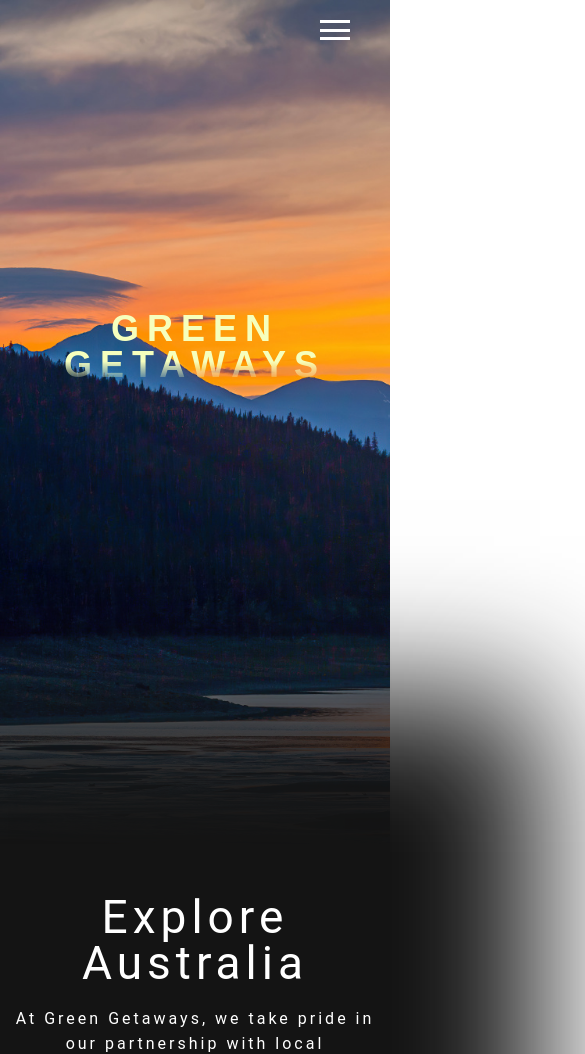
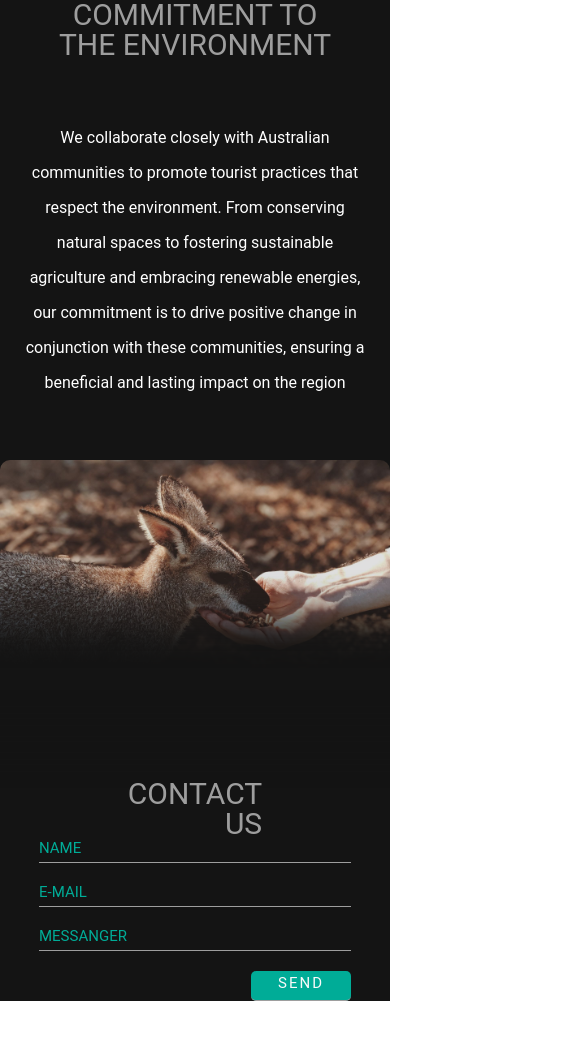
Before and after one commit to Giiill/Green-getaways, a Next.js app: page / in a window 390 px wide. Shown: the top 1054 px of the page, 585 px wide, since content can reach past the window. After the commit the page ends 1001 px from the top, so only its background shows below. Built offline with nearby package versions, Linux system fonts and the light colour scheme.

Commit message:
[feat]: adding adaptive in conctactUs 2024-09-12 22:44:41

```diff
--- a/src/app/page.tsx
+++ b/src/app/page.tsx
@@ -10,10 +10,10 @@ import { UiContactUs } from "@/components/UiContactUs/UiContactUs";
 export default function Home() {
   return (
     <div className={Style.app}>
-      <UiHeader />
+      {/* <UiHeader />
       <UiMain />
       <UiAbout />
-      <UiWhyUs />
+      <UiWhyUs /> */}
       {/* <UiPopularTour /> */}
       <UiContactUs />
 
--- a/src/components/UiContactUs/UiContactUs.tsx
+++ b/src/components/UiContactUs/UiContactUs.tsx
@@ -6,7 +6,7 @@ const UiContactUs = () => {
     return (
         <div className={[globalStyle.style, Style.wrapper].join(' ')}>
             <div className={Style.upBlock}>
-                <div className={Style.title}>Commitment to <br />the Environment</div>
+                <div className={Style.title}><h1>Commitment to <br />the Environment</h1></div>
                 <div className={Style.description}>We collaborate closely with Australian communities to promote tourist practices that respect the environment. From conserving natural spaces to fostering sustainable agriculture and embracing renewable energies, our commitment is to drive positive change in conjunction with these communities,  ensuring a beneficial and lasting impact on the region</div>
                 <div className={Style.image}>
                     <Image
@@ -14,13 +14,14 @@ const UiContactUs = () => {
                         src="/images/contactUs/contactUsImage.jpg"
                         width={1257}
                         height={706}
+                        className={Style.img}
                         alt=''
                     />
                     <div className={Style.shadow}></div>
                 </div>
             </div>
             <div className={Style.bottomBlock}>
-                <div className={Style.title}>contact<br />us</div>
+                <div className={Style.title}> <h1>contact<br />us</h1></div>
                 <form className={Style.form}>
                     <label>
                         <input type="text" name='name' placeholder='name' />
--- a/src/styles/contactUs.module.scss
+++ b/src/styles/contactUs.module.scss
@@ -2,6 +2,7 @@
     display: flex;
     flex-direction: column;
     text-align: center;
+    gap: 100px;
 }
 
 .upBlock {
@@ -11,51 +12,60 @@
     gap: 60px;
 }
 
-.title {
+.title h1 {
+    display: grid;
     text-transform: uppercase;
     font-size: 75px;
     color: #9E9E9E;
+    justify-content: center;
 }
 
 .description {
-    padding-left: 28%;
-    padding-right: 28%;
+    padding-left: 24%;
+    padding-right: 24%;
     line-height: 35px;
     color: #ffff;
+    font-size: 18px;
 }
 
 .image {
     display: flex;
     flex-direction: column;
     justify-content: end;
+    max-width: 1257px;
+    max-height: 706px;
 }
 
-.image img {
+.img {
+    width: 100%;
+    height: auto;
     border-radius: 10px;
     object-fit: cover;
 }
 
 .shadow {
     width: 100%;
-    background-color: #141414;
-    box-shadow: 0px 0px 130px 210px #141414;
+    box-shadow: 0px 0px 150px 200px #141414;
+
 }
 
 .bottomBlock {
-    display: flex;
-    justify-content: center;
-    margin-bottom: 500px;
-    gap: 100px;
+    display: grid;
+    grid-template-columns: repeat(auto-fit, minmax(340px, 1fr));
     text-align: end;
+    padding-left: 10%;
+    padding-right: 10%;
+
 }
 
 .form {
     color: #ffff;
-    display: flex;
+    display: grid;
     flex-direction: column;
     gap: 20px;
     max-width: 500px;
     width: 100%;
+    margin: 0 auto;
 }
 
 .form input {
@@ -66,7 +76,6 @@
     padding-bottom: 5px;
     width: 100%;
 }
-
 
 .form ::placeholder {
     color: #00AC97;
@@ -87,3 +96,56 @@
     text-transform: uppercase;
     letter-spacing: 2px;
 }
+
+@media screen and (max-width: 1024px) {
+    .title h1 {
+        font-size: 50px;
+    }
+    .shadow {
+        box-shadow: 0px 0px 100px 120px #141414;
+    }
+}
+
+@media screen and (max-width: 680px) {
+    .title h1 {
+        font-size: 40px;
+    }
+    .shadow {
+        box-shadow: 0px 0px 80px 100px #141414;
+    }
+    .description {
+        padding-left: 10%;
+        padding-right: 10%;
+    }
+}
+
+@media screen and (max-width: 420px) {
+    .title h1 {
+        font-size: 30px;
+    }
+    .bottomBlock {
+        grid-template-columns: repeat(auto-fit, minmax(260px, 1fr));
+    }
+    .shadow {
+        box-shadow: 0px 0px 40px 60px #141414;
+
+    }
+    .description {
+        font-size: 16px;
+        padding-left: 5%;
+        padding-right: 5%;
+    }
+}
+
+@media screen and (max-width: 260px) {
+    .title h1 {
+        font-size: 20px;
+    }
+    .bottomBlock {
+        grid-template-columns: repeat(auto-fit, minmax(160px, 1fr));
+    }
+    .shadow {
+        box-shadow: 0px 0px 20px 40px #141414;
+
+    }
+}
```
